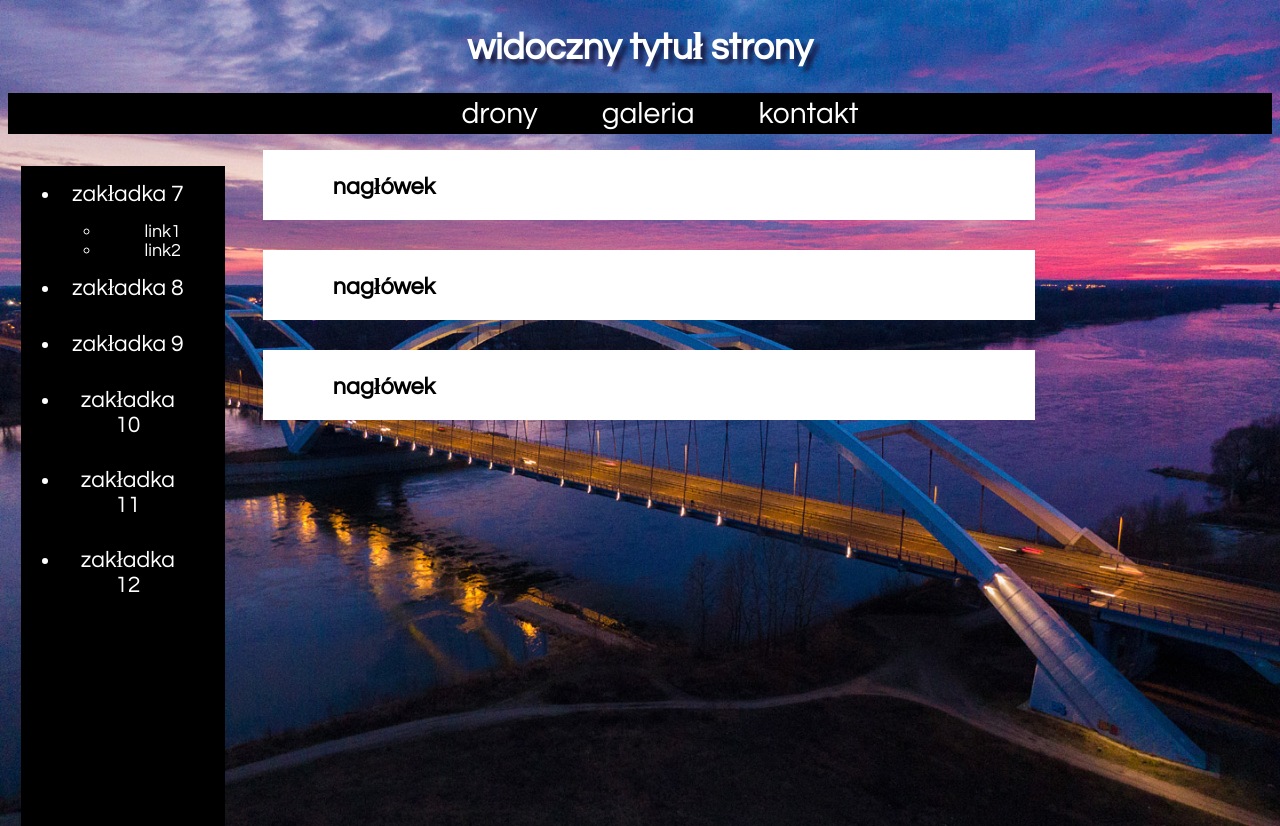
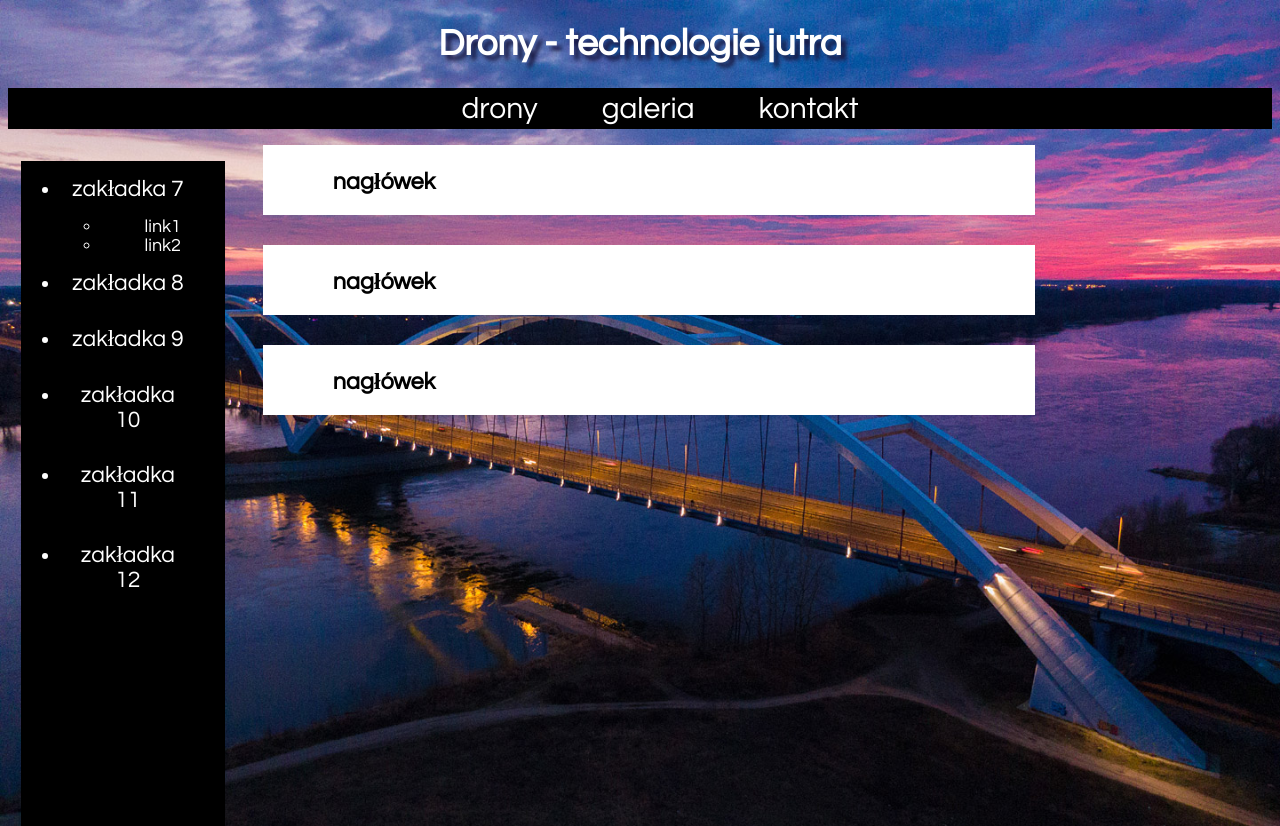
Before and after one commit to BogdanJab/BogdanJab.github.io, a plain HTML site: page index.html in a window 1280 px wide. Shown: the top 826 px of the page. Drawn offline with Linux system fonts and the light colour scheme.

Commit message:
Update index.html

```diff
--- a/index.html
+++ b/index.html
@@ -11,7 +11,7 @@
 
     <body>
         <header>
-            <h1 class= "title">widoczny tytuł strony</h1>
+            <h1 class= "title">Drony - technologie jutra</h1>
             <nav>
                 <ol class="menu">
                 <li> drony </li>
```
